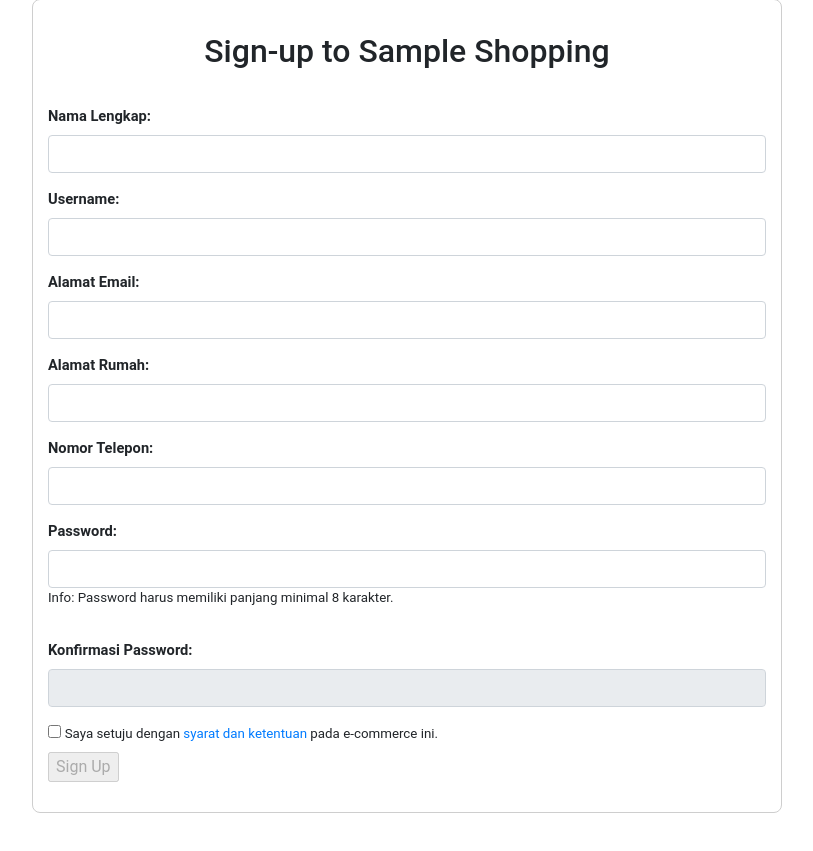
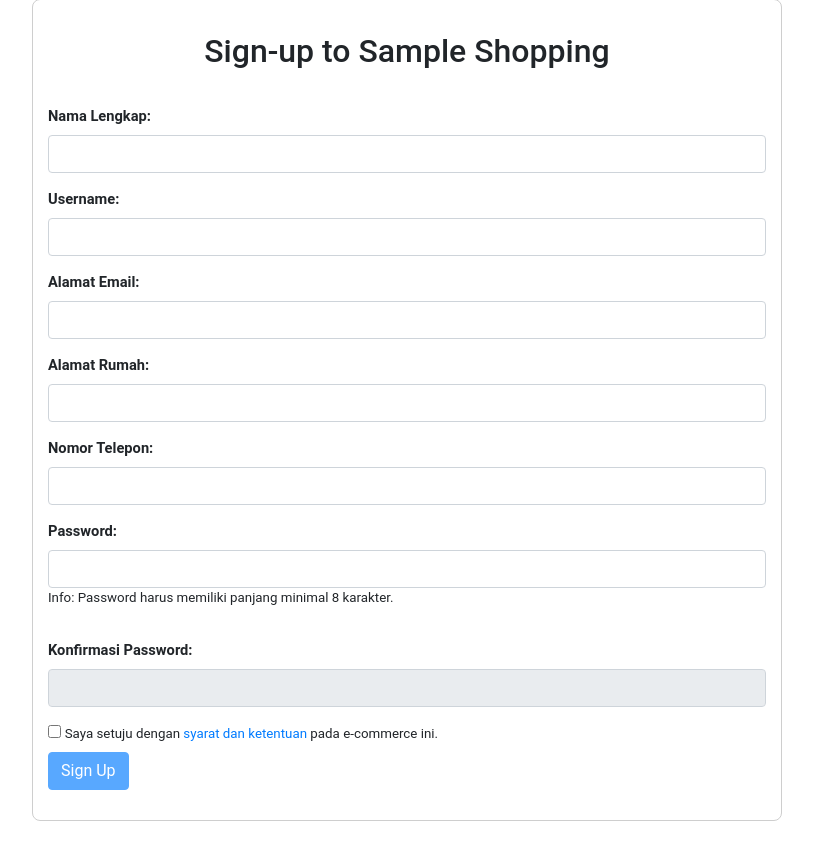
Before and after one commit to Pen1810/PWebE-2018, a PHP site: page /signup.php in a window 1280 px wide. Shown: the part 31-882 px from the top of the page, without its empty margins (233-1046 px from the left). Before the commit the page ends 844 px from the top, so only its background shows below. Run offline with PHP 8.4, Linux system fonts and the light colour scheme.

Commit message:
minor bugfix

```diff
--- a/signup.php
+++ b/signup.php
@@ -5,7 +5,7 @@ $error = false;
 $username = $password = "";
 $username_err = "";
 
-if (isset($_POST['signup'])){
+if (isset($_POST['submit'])){
     $sql = "SELECT username FROM member WHERE username=?";
     if ($stmt = mysqli_prepare($usrconn, $sql)){
         mysqli_stmt_bind_param($stmt, "s", $param_username);
@@ -172,7 +172,7 @@ if (isset($_POST['signup'])){
                     </label>
                 </div>
                 <div>
-                    <input type="submit" value="Sign Up" name="submit" class="btnSubmit" id="submitform"
+                    <input type="submit" value="Sign Up" name="submit" class="btn btn-primary" id="submitform"
                            disabled="disabled">
                 </div>
             </form>
```
